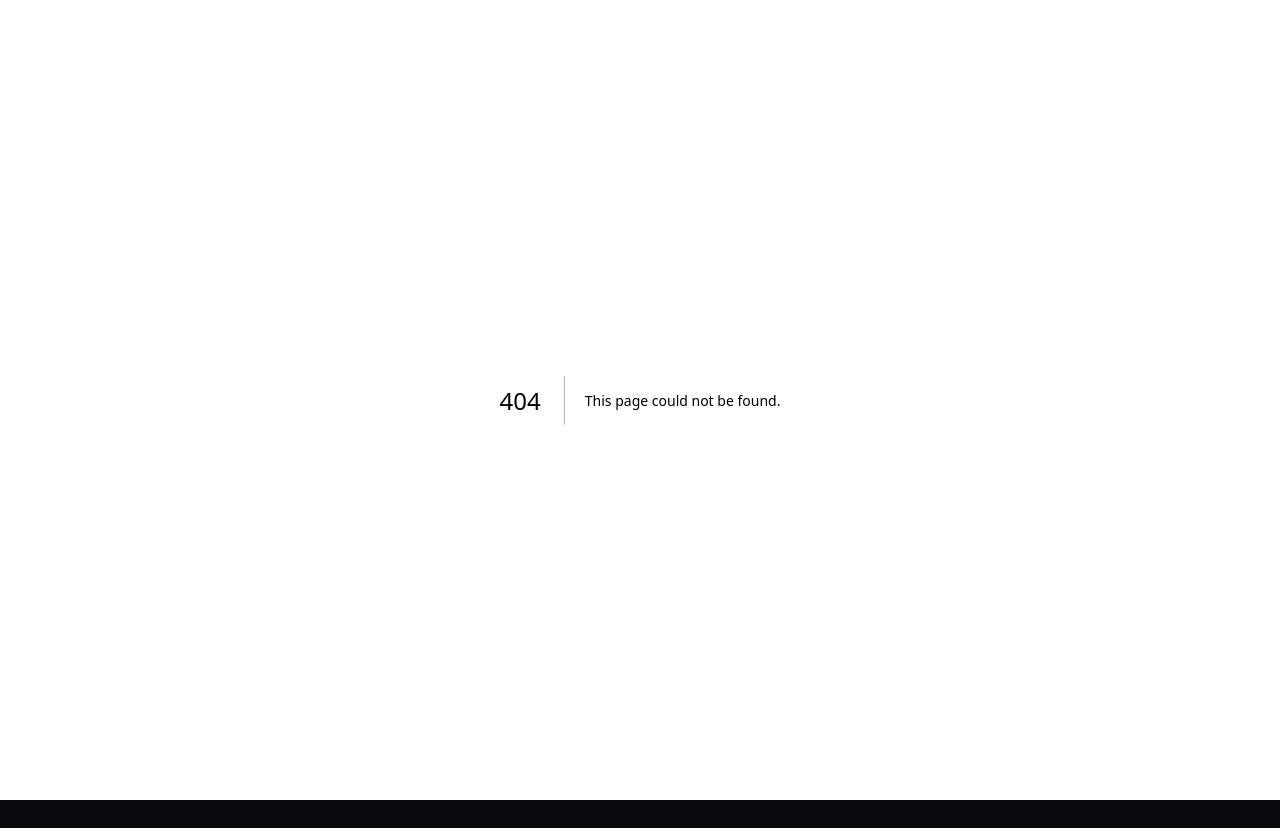
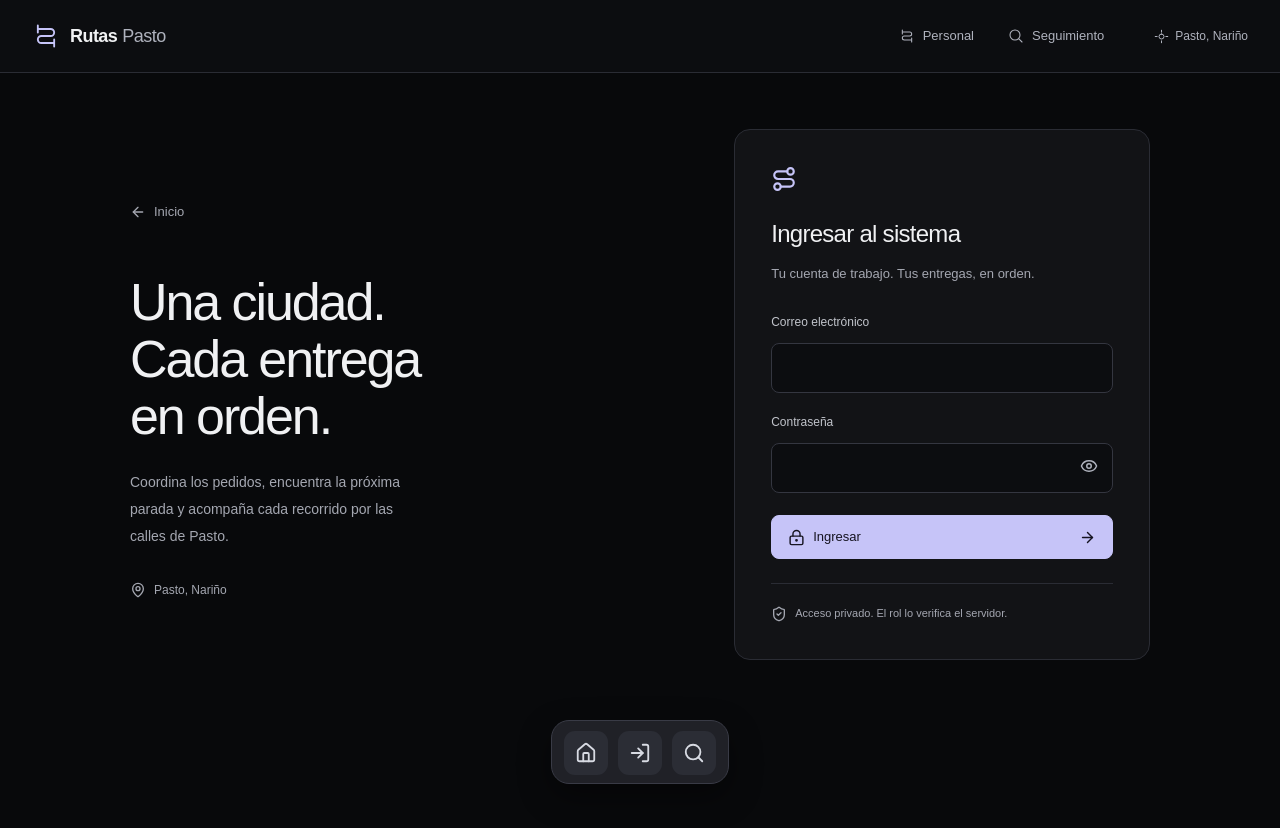
Before and after one commit to JhonRamirez22/ESTRUCTURA-DE-DATOS---FRONTEND, a Next.js app: page /acceso in a window 1280 px wide. Before the commit this address had no page. Before the commit the page ends 800 px from the top, so only its background shows below. Built offline with nearby package versions, Linux system fonts and the light colour scheme; a web font is replaced by a local one.

Commit message:
construye la página de acceso

```diff
--- /dev/null
+++ b/src/app/acceso/page.tsx
@@ -0,0 +1,58 @@
+'use client';
+
+import { apiFetch } from '@/lib/apiClient';
+
+import Link from 'next/link';
+import { ArrowLeft, MapPin } from 'lucide-react';
+import AppShell from '@/components/AppShell';
+import { InteractiveLogin, type LoginCredentials } from '@/components/ui/interactive-login';
+
+export default function AccessPage() {
+  const signIn = async ({ email, password }: LoginCredentials): Promise<void> => {
+    const requested = new URLSearchParams(window.location.search).get('retorno');
+    const response = await apiFetch('/api/auth/login', {
+      method: 'POST',
+      headers: { 'Content-Type': 'application/json' },
+      body: JSON.stringify({ email, password, returnTo: requested }),
+    });
+    if (!response.headers.get('content-type')?.includes('application/json')) {
+      throw new Error('El servicio de acceso no respondió. Intenta nuevamente en unos segundos.');
+    }
+    const payload = (await response.json()) as {
+      error?: string;
+      authenticated?: boolean;
+      redirectTo?: string;
+    };
+    if (!response.ok || payload.authenticated !== true || !payload.redirectTo)
+      throw new Error(payload.error ?? 'No se pudo iniciar sesión.');
+    window.location.assign(payload.redirectTo);
+  };
+  return (
+    <AppShell active="home">
+      <main className="rp-access">
+        <div className="rp-access-story">
+          <Link className="ui-back-link" href="/">
+            <ArrowLeft size={16} aria-hidden="true" />
+            Inicio
+          </Link>
+          <h2>
+            Una ciudad.
+            <br />
+            Cada entrega
+            <br />
+            en orden.
+          </h2>
+          <p>
+            Coordina los pedidos, encuentra la próxima parada y acompaña cada recorrido por las
+            calles de Pasto.
+          </p>
+          <div className="rp-access-meta">
+            <MapPin size={16} aria-hidden="true" />
+            <span>Pasto, Nariño</span>
+          </div>
+        </div>
+        <InteractiveLogin onSubmit={signIn} />
+      </main>
+    </AppShell>
+  );
+}
```
